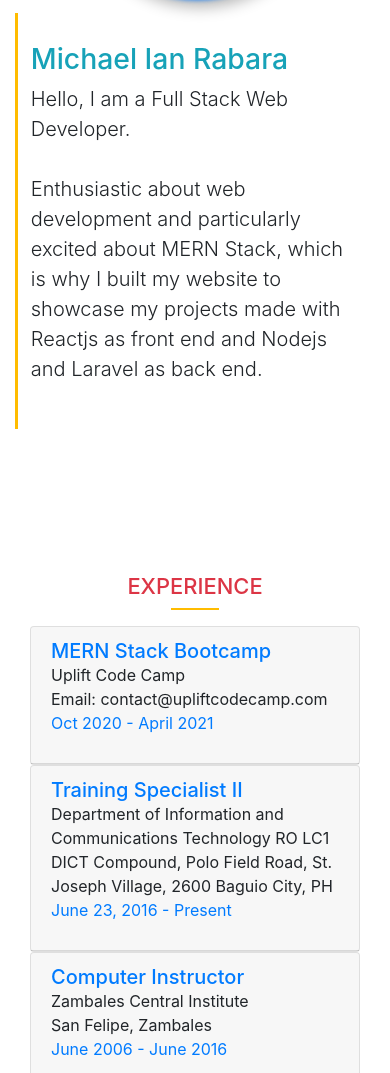
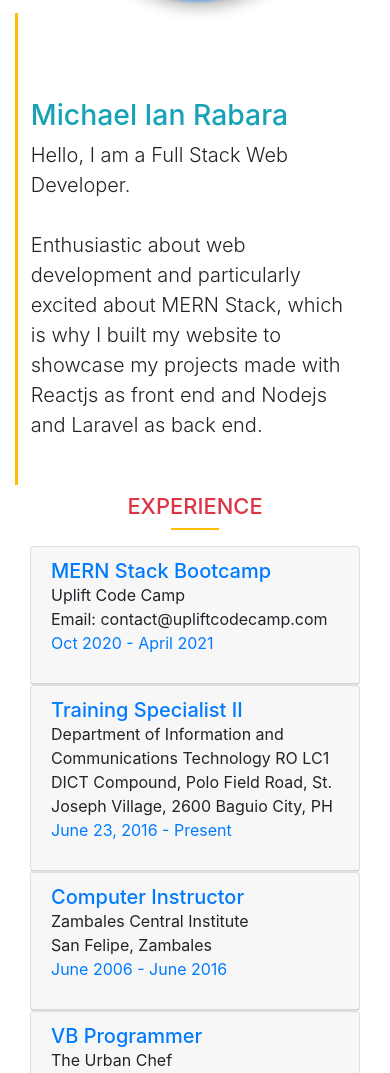
Before and after one commit to mrabara/michael_ian_rabara, a website: page dist/about.html in a window 390 px wide. Shown: the part 567-1640 px from the top of the page. Drawn offline with nearby package versions, Linux system fonts and the light colour scheme; some packages are replaced by stand-ins of ours; a script that the page names is missing; a web font is replaced by a local one.

Commit message:
Fixed mobile responsiveness

```diff
--- a/scss/_media.scss
+++ b/scss/_media.scss
@@ -1,7 +1,11 @@
-@media (max-width: 800px) {
-  // #header-home{
-  //     height: 30rem;
-  // }
+@media (max-width: 768px) {
+  #experience {
+    margin-top: 17rem;
+  }
+
+  .text-responsive {
+    margin-top: 4.5rem;
+  }
 }
 
 @media (max-width: 500px) {
@@ -35,7 +39,7 @@
   }
 
   #experience {
-    margin-top: 30rem;
+    margin-top: 25rem;
   }
 
   .text-responsive-content {
@@ -49,6 +53,7 @@
 
   #main-footer {
     height: 8rem;
+    bottom: 0;
   }
 
   .text-responsive-section-title {
--- a/scss/main.scss
+++ b/scss/main.scss
@@ -255,7 +255,7 @@ ul.contact {
 
 .projects:hover {
   transform: scale(1.05);
-  box-shadow: 0 10px 20px rgba(0, 0, 0, 0.12), 0 4px 8px rgba(0, 0, 0, 0.06);
+  box-shadow: 0 8px 10px rgba(0, 0, 0, 0.12), 0 4px 8px rgba(0, 0, 0, 0.06);
 }
 
 @import 'media';
```
Also changed, not shown: dist/about.html, dist/css/main.css, dist/projects.html.
